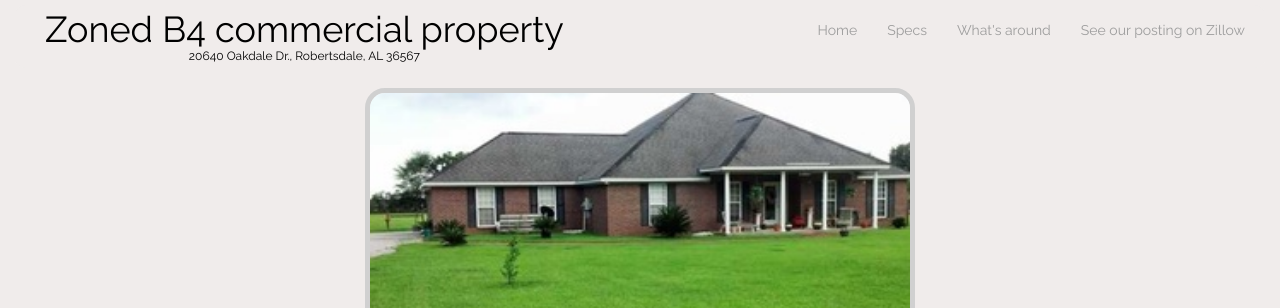
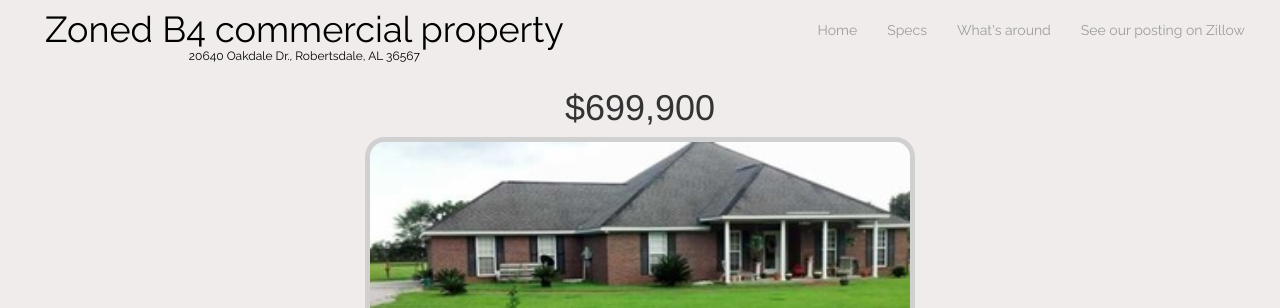
Before and after one commit to akulais/Angular-for_sale, a website: page client/index.html in a window 1280 px wide. Shown: the top 308 px of the page. Drawn offline with nearby package versions, Linux system fonts and the light colour scheme; some packages are replaced by stand-ins of ours; a script that the page names is missing.

Commit message:
added price

```diff
--- a/client/index.html
+++ b/client/index.html
@@ -32,6 +32,7 @@
 		      			<h1 class="heading">Zoned B4 commercial property</h1>
 		      			<h6 class="heading">20640 Oakdale Dr., Robertsdale, AL 36567</h6>
 		      		</div>
+
 	    		</div>
 
 		    	<ul class="nav navbar-nav navbar-right">
@@ -42,7 +43,7 @@
 		    	</ul>
 
 		</nav>
-
+		<h1>$699,900</h1>
 		<div ng-view="">
 
 		</div>
```
